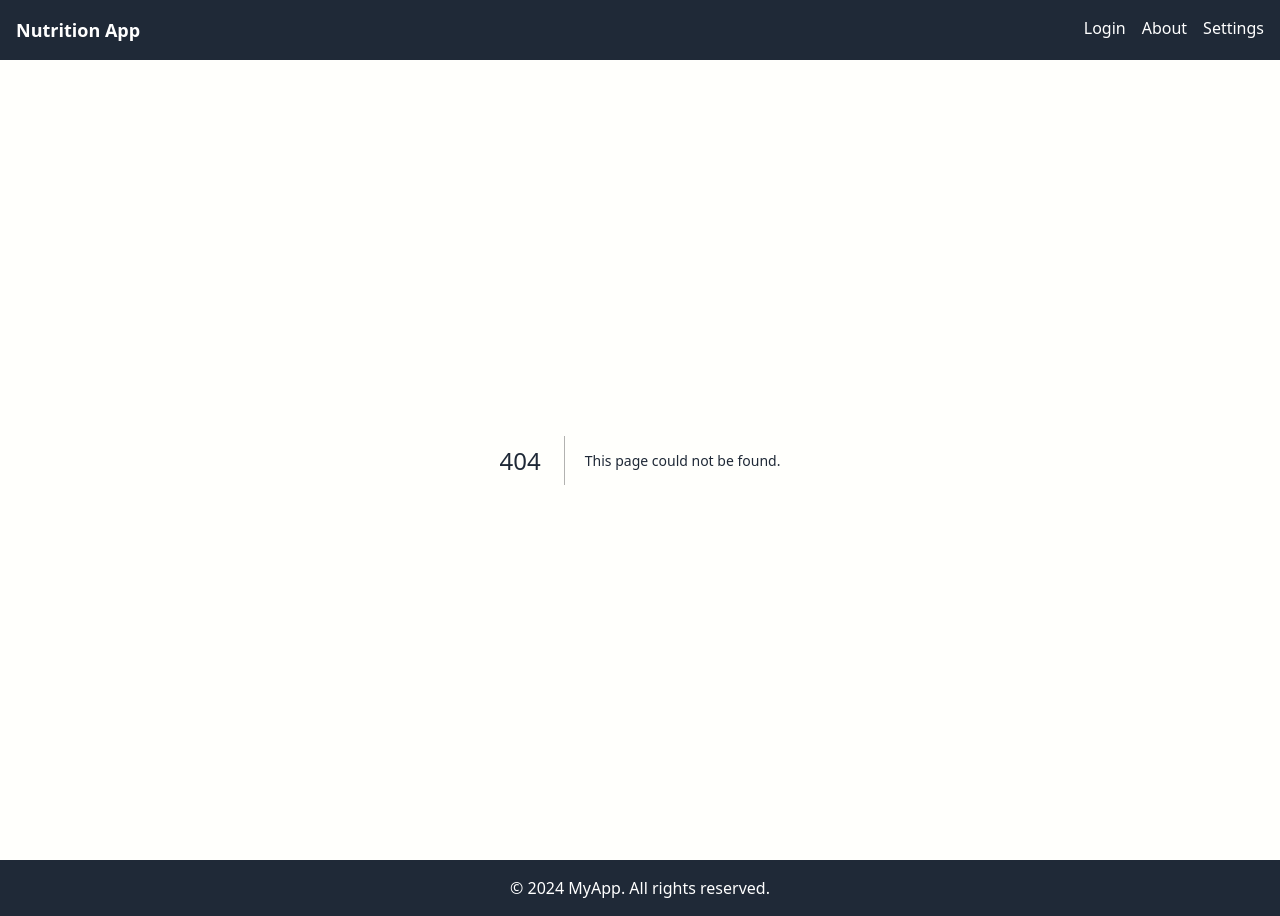
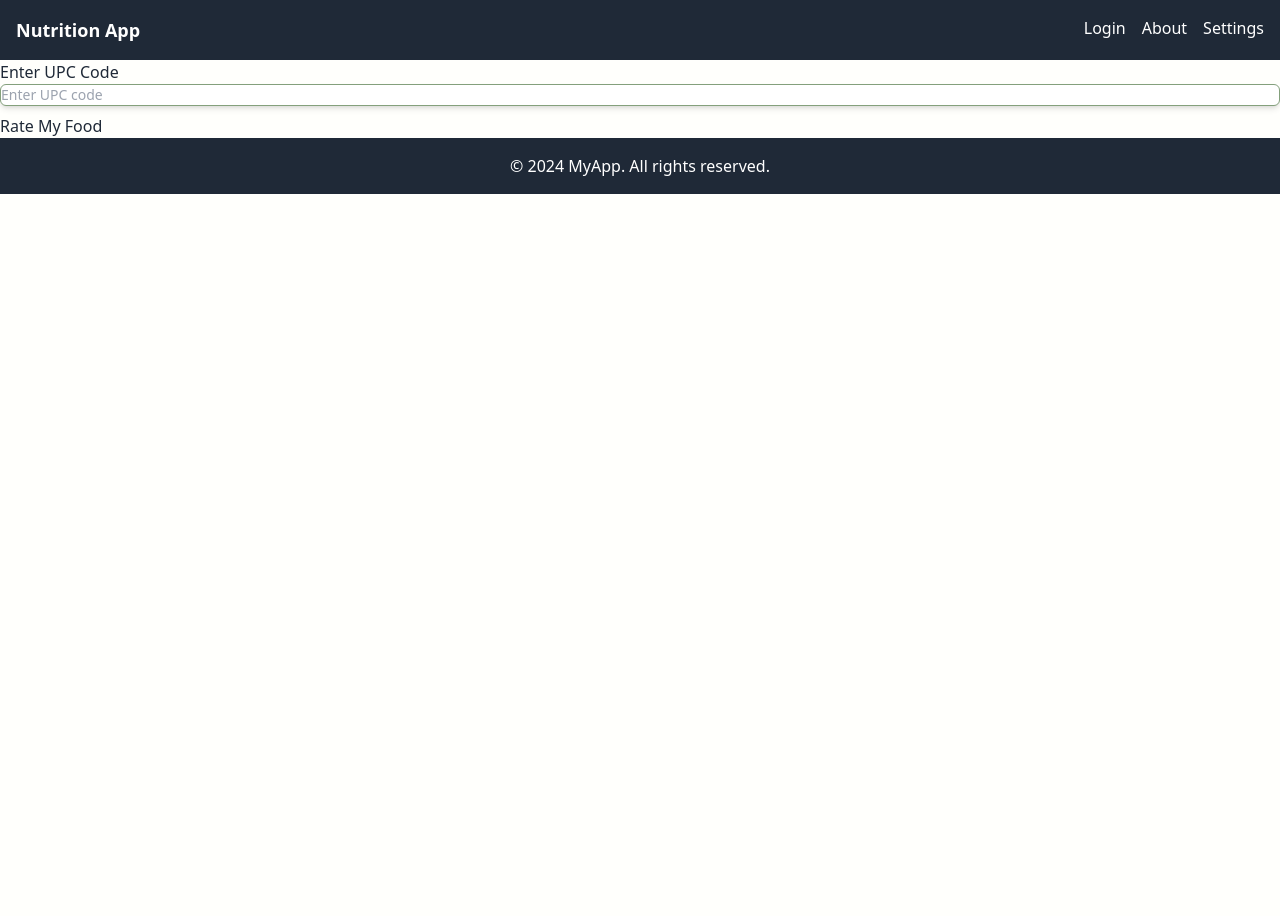
Before and after one commit to kstenseng13/nutrition-app, a Next.js app: page /upcEntry in a window 1280 px wide. Before the commit this address had no page. After the commit the page ends 800 px from the top, so only its background shows below. Built offline with nearby package versions, Linux system fonts and the light colour scheme.

Commit message:
UPC Code Entry Page

```diff
--- a/src/app/settings/page.js
+++ b/src/app/settings/page.js
@@ -3,42 +3,53 @@
 import React, { useState, useEffect } from 'react';
 
 export default function SettingsPage() {
-  // Mock user state to simulate a logged-in user or a null user (not logged in)
+  // State for user info
   const [user, setUser] = useState(null); // null for no user
   const [selectedOption, setSelectedOption] = useState(''); // Default to empty string for "Null" state
 
+  // On first load, try to load user data from localStorage
+  useEffect(() => {
+    const storedUser = localStorage.getItem('user');
+    if (storedUser) {
+      const parsedUser = JSON.parse(storedUser);
+      setUser(parsedUser);
+      setSelectedOption(parsedUser.dietarySelection || '');
+    }
+  }, []);
+
   // Simulate login (with or without dietary restriction)
   const loginWithSelection = (selection = '') => {
-    setUser({
+    const newUser = {
       name: "John Doe",  // Mock user details
       dietarySelection: selection  // User's dietary restriction, if any
-    });
+    };
+    setUser(newUser);
+    setSelectedOption(selection);
+
+    // Save the user info in localStorage for persistence
+    localStorage.setItem('user', JSON.stringify(newUser));
   };
 
+  // Simulate logout
   const logout = () => {
     setUser(null);
-    setSelectedOption('');  // Reset the dropdown when the user logs out
+    setSelectedOption('');  // Reset the dropdown when user logs out
+    localStorage.removeItem('user');  // Clear user info from localStorage
   };
-
-  // Set the user's dietary selection as state if they have already selected
-  useEffect(() => {
-    if (user && user.dietarySelection) {
-      setSelectedOption(user.dietarySelection);
-    } else {
-      setSelectedOption(''); // Set to "Null" if no selection or user not logged in
-    }
-  }, [user]);
 
   // Handle dropdown change
   const handleDropdownChange = (event) => {
-    setSelectedOption(event.target.value);
+    const newSelection = event.target.value;
+    setSelectedOption(newSelection);
 
-    // If user is logged in, save the selection (simulating saving to backend)
+    // Update user's dietary selection and persist it in localStorage
     if (user) {
-      setUser((prevUser) => ({
-        ...prevUser,
-        dietarySelection: event.target.value
-      }));
+      const updatedUser = {
+        ...user,
+        dietarySelection: newSelection
+      };
+      setUser(updatedUser);
+      localStorage.setItem('user', JSON.stringify(updatedUser));
     }
   };
 
@@ -67,7 +78,7 @@ export default function SettingsPage() {
         {/* The null option */}
         <option value="" disabled>Select a restriction</option>
         <option value="Low Fat">Low Fat</option>
-        <option value="Low S odium">Low Sodium</option>
+        <option value="Low Sodium">Low Sodium</option>
       </select>
 
       <p style={{ marginTop: '20px' }}>
--- /dev/null
+++ b/src/app/upcEntry/page.js
@@ -0,0 +1,52 @@
+"use client";
+
+import { useState } from 'react';
+
+export default function UPCInput() {
+  const [upcCode, setUpcCode] = useState('');
+  const [error, setError] = useState('');
+
+  // Handle UPC code input and validation
+  const handleChange = (e) => {
+    const value = e.target.value;
+
+    // Regular expression: allows only numbers (0-9) and ensures max length of 13
+    if (/^[0-9]{0,13}$/.test(value)) {
+      setUpcCode(value);
+      setError(''); // Clear error if valid
+    } else {
+      setError('UPC code must only contain up to 13 digits. No other characters are allowed.');
+    }
+  };
+
+  const handleSubmit = (e) => {
+    e.preventDefault();
+    if (upcCode.length === 0) {
+      setError('Please enter a UPC code.');
+      return;
+    }
+    if (upcCode.length > 13) {
+      setError('UPC code cannot exceed 13 digits.');
+      return;
+    }
+    setError('UPC code is valid!');
+    // No backend logic needed at this point
+  };
+
+  return (
+    <div>
+      <h1>Enter UPC Code</h1>
+      <form onSubmit={handleSubmit}>
+        <input
+          type="text"
+          value={upcCode}
+          onChange={handleChange}
+          placeholder="Enter UPC code"
+          maxLength="13" // Ensure no more than 13 characters
+        />
+        {error && <p style={{ color: 'red' }}>{error}</p>}
+        <button type="submit">Rate My Food</button>
+      </form>
+    </div>
+  );
+}
```
